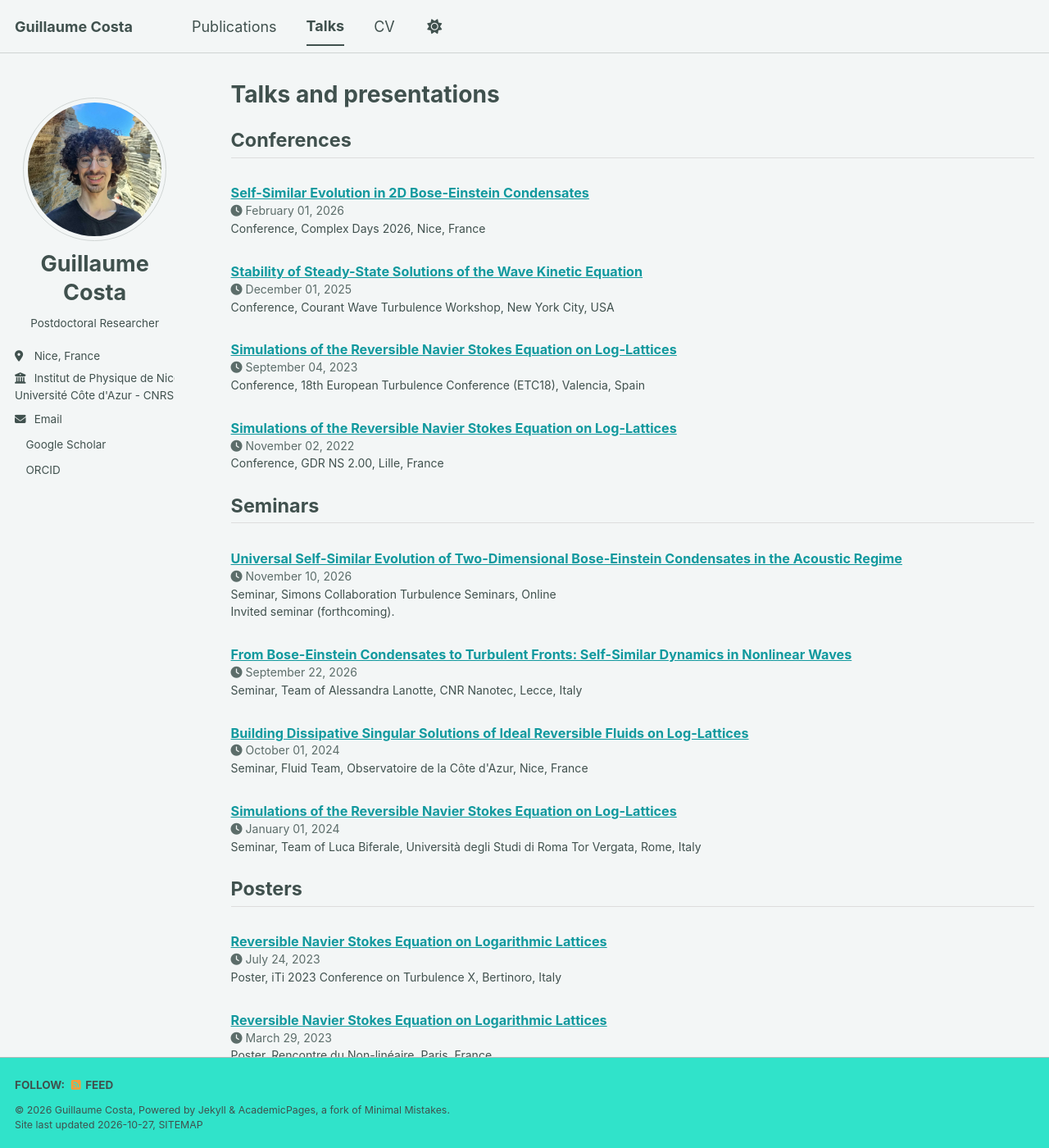
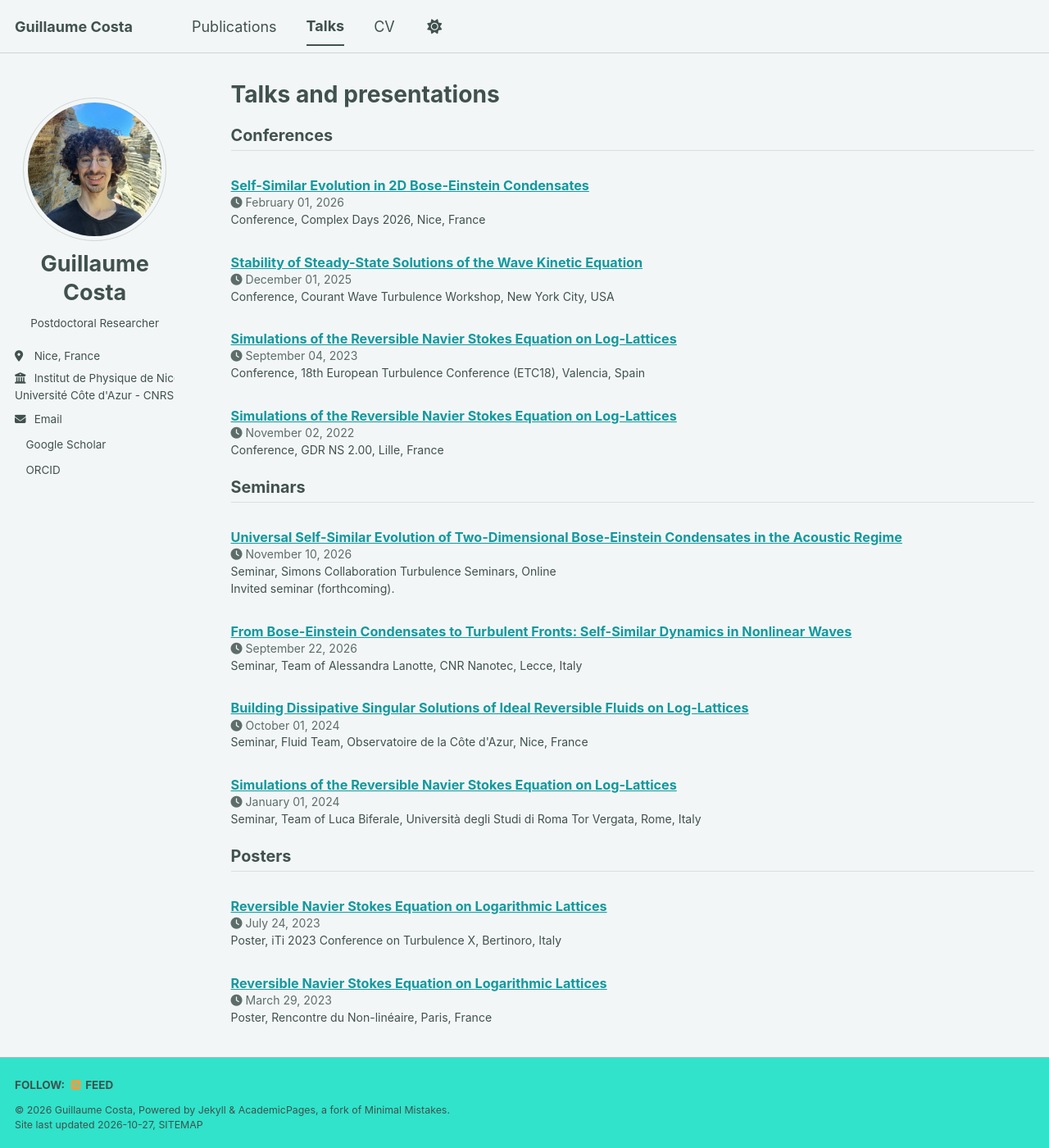
Before and after one commit to GuilCos/GuilCos.github.io, a Jekyll site: the page built from _pages/talks.html, in a window 1280 px wide and 1400 px high. Shown: the whole window at 82% size. Built offline with Jekyll 4.4.1, drawn with Linux system fonts in a browser that asks for light colours; a script bundle is joined from its source files by our own code; a style sheet for code colours, icons or effects is not loaded.

Commit message:
Add styles specific to the Talks page

```diff
--- a/assets/css/main.scss
+++ b/assets/css/main.scss
@@ -162,20 +162,30 @@
   border-bottom: 1px solid #ddd;
 }
 
-/* Talks page: compact entries */
-.archive__item {
-  margin-bottom: 0.8rem;
+/* Styles limited to the Talks page */
+.talks-page .talk-category-heading {
+  font-size: 1.1rem !important;
+  font-weight: 700 !important;
+  line-height: 1.3 !important;
+  margin-top: 1.3rem !important;
+  margin-bottom: 0.5rem !important;
+  padding-bottom: 0.25rem;
+  border-bottom: 1px solid #ddd;
 }
 
-.archive__item-title {
+.talks-page .archive__item {
+  margin-bottom: 0.6rem !important;
+}
+
+.talks-page .archive__item-title {
   font-size: 0.9rem !important;
   line-height: 1.25 !important;
-  margin-bottom: 0.15rem !important;
+  margin-bottom: 0.1rem !important;
 }
 
-.archive__item p {
+.talks-page .archive__item p {
   font-size: 0.78rem !important;
   line-height: 1.3 !important;
   margin-top: 0 !important;
-  margin-bottom: 0.2rem !important;
+  margin-bottom: 0.15rem !important;
 }
```
